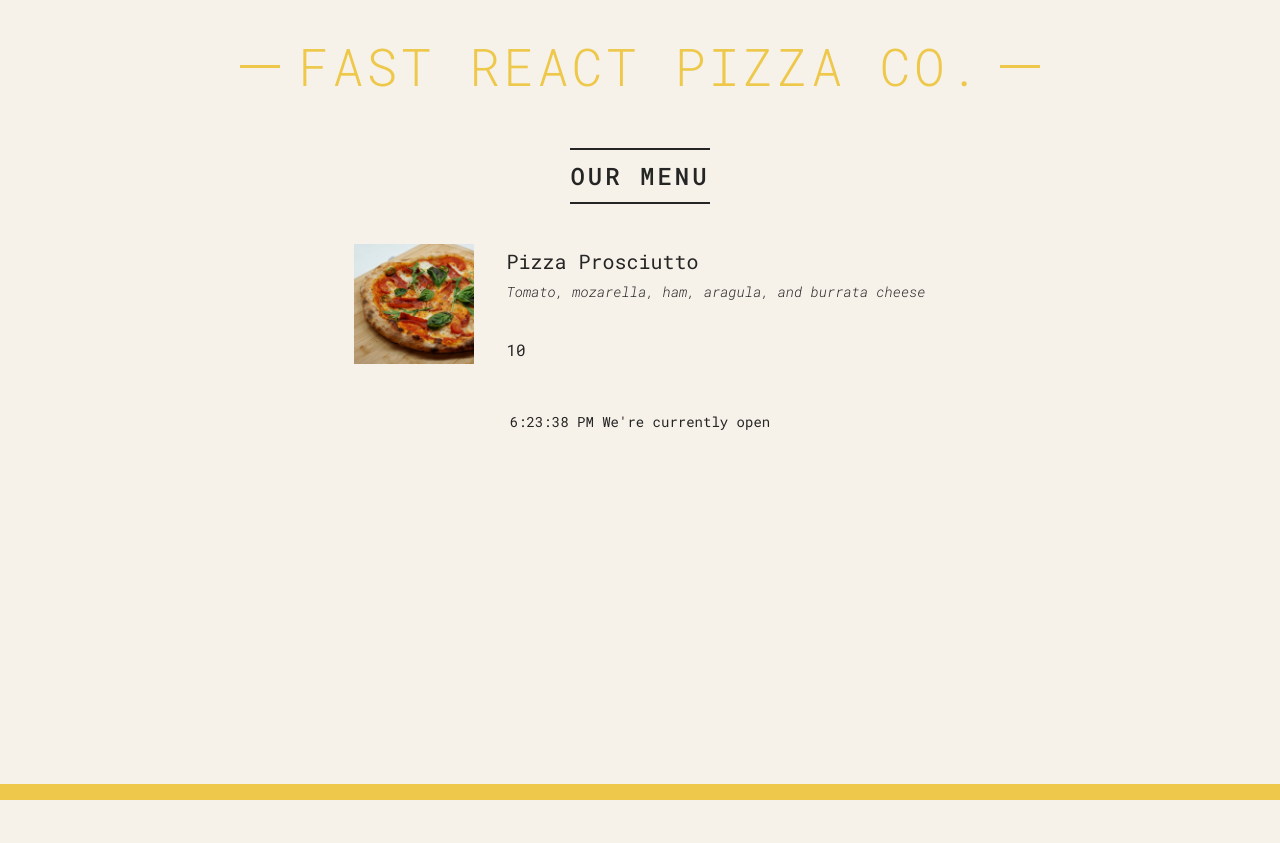
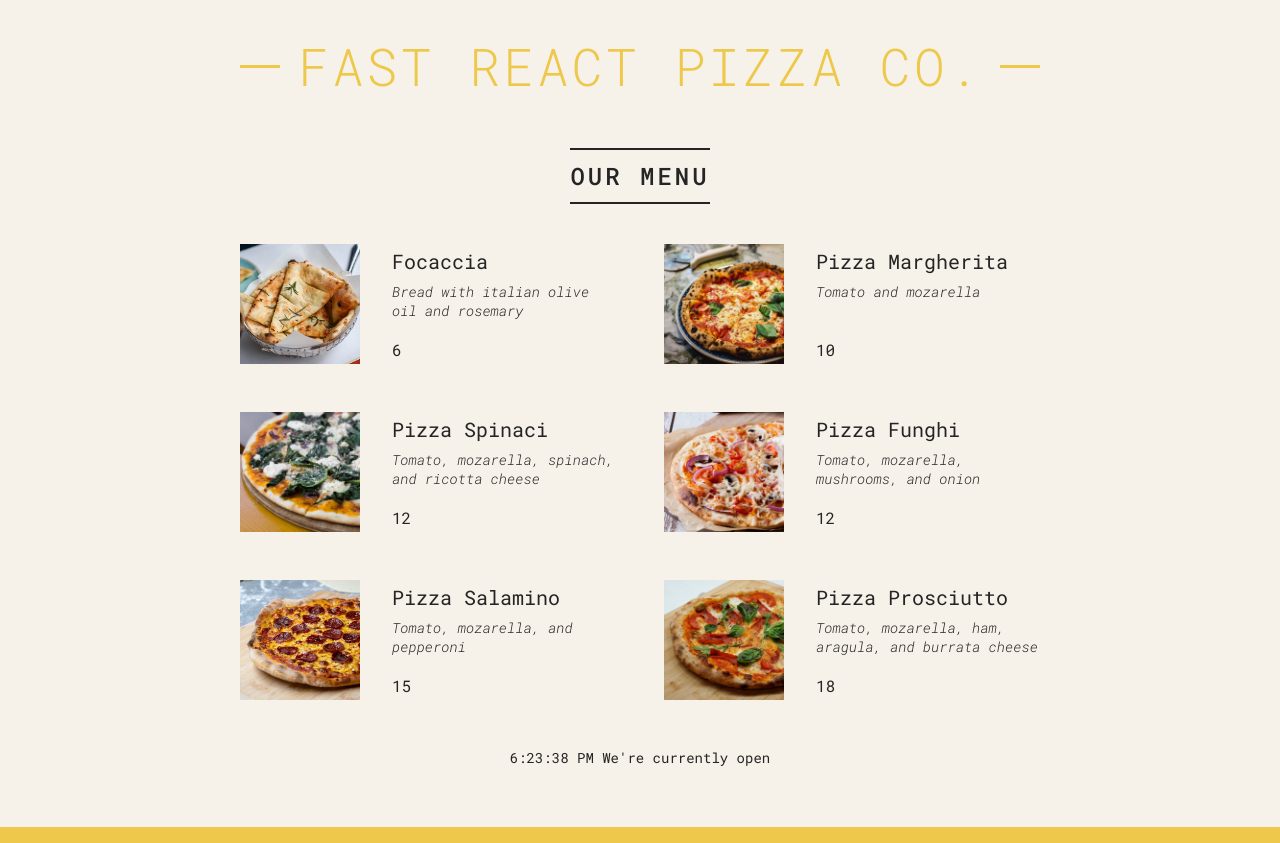
Before and after one commit to Fomonyuytar-Joseph/ultimate-react-course, a React (Create React App) app: page / in a window 1280 px wide. Before the commit the page ends 800 px from the top, so only its background shows below. Built offline with nearby package versions, Linux system fonts and the light colour scheme.

Commit message:
rendering list

```diff
--- a/src/App.js
+++ b/src/App.js
@@ -70,26 +70,36 @@ function Menu() {
   return (
     <main className="menu">
       <h2> Our Menu</h2>
-      <Pizza
+      <ul className="pizzas">
+        {
+          pizzaData.map((pizza,index)=>
+           <Pizza
+             pizzaObj={pizza}
+             key={index}
+           />
+          )
+        }
+      </ul>
+      {/* <Pizza
         name="Pizza Prosciutto"
         photoName="pizzas/prosciutto.jpg"
         ingredients="Tomato, mozarella, ham, aragula, and burrata cheese"
         price={10}
-      />
+      /> */}
     </main>
   );
 }
 
-function Pizza({name,photoName,ingredients,price}) {
+function Pizza({pizzaObj}) {
   return (
-    <div className="pizza">
-      <img src={photoName} alt={photoName} />
+    <li className="pizza">
+      <img src={pizzaObj.photoName} alt={pizzaObj.photoName} />
       <div>
-        <h3>{name}</h3>
-        <p>{ingredients}</p>
-        <span>{price}</span>
+        <h3>{pizzaObj.name}</h3>
+        <p>{pizzaObj.ingredients}</p>
+        <span>{pizzaObj.price}</span>
       </div>
-    </div>
+    </li>
   );
 }
 
```
